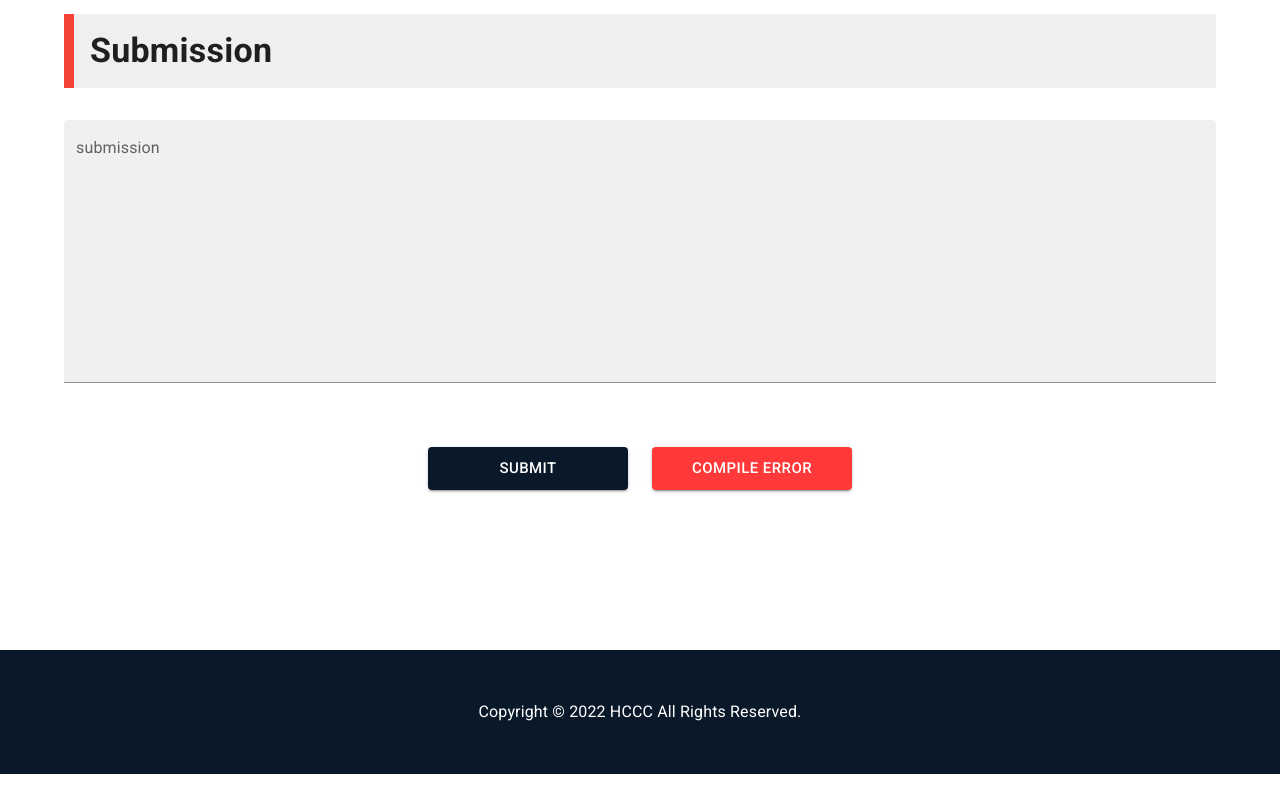
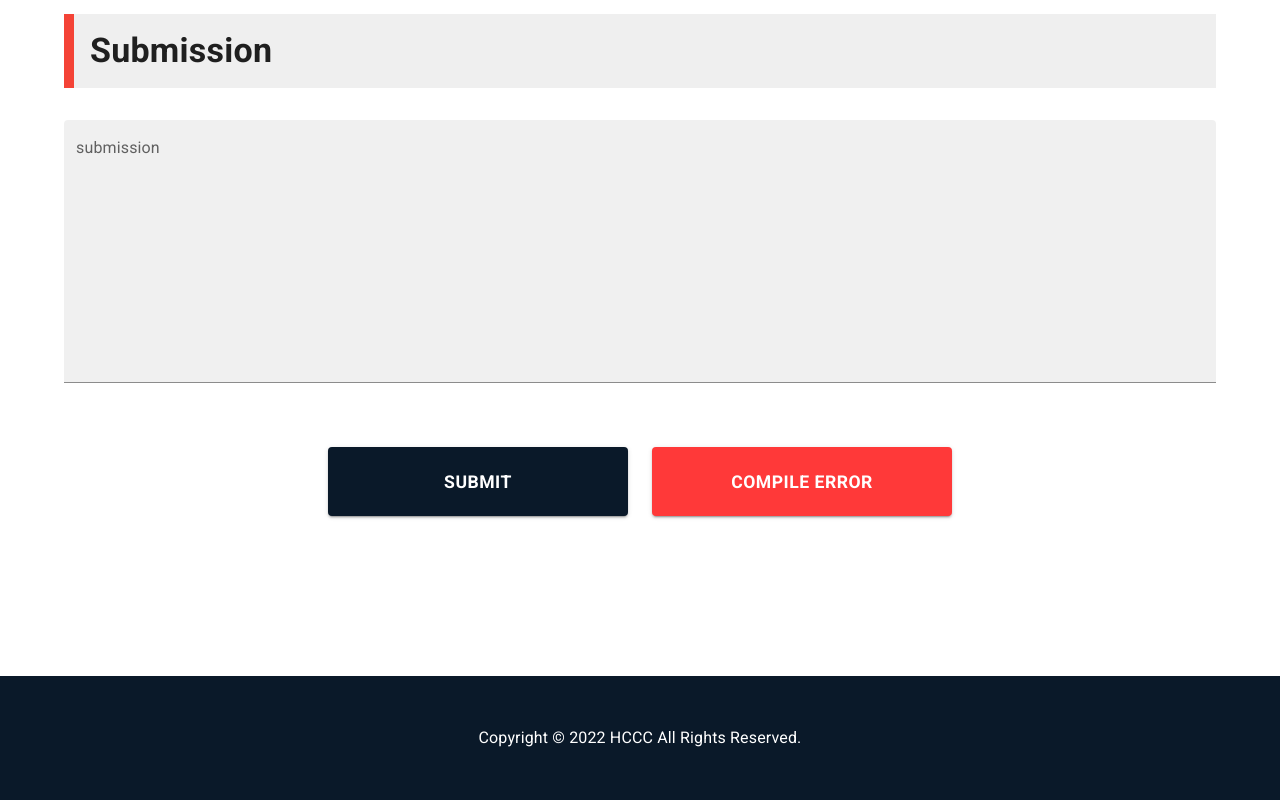
Before and after one commit to HumanCCompilerContest/Human-C-Compiler-Contest_frontend, a Next.js app: page /problems/1 in a window 1280 px wide. Shown: the part 1672-2472 px from the top of the page. Before the commit the page ends 2446 px from the top, so only its background shows below. Built offline with nearby package versions, Linux system fonts and the light colour scheme.

Commit message:
[fix] change submit button style

```diff
--- a/src/pages/problems/[id].tsx
+++ b/src/pages/problems/[id].tsx
@@ -257,7 +257,15 @@ const Problem = () => {
                   <Button
                     variant='contained'
                     size='large'
-                    sx={{ width: '200px' }}
+                    sx={{
+                      width: '300px',
+                      py: '1.2rem',
+                      fontSize: '1.1rem',
+                      fontWeight: '700',
+                      '&:hover': {
+                        opacity: 0.8,
+                      },
+                    }}
                     onClick={handleSubmit(onSubmit)}
                   >
                     Submit
@@ -266,9 +274,12 @@ const Problem = () => {
                     variant='contained'
                     size='large'
                     sx={{
-                      width: '200px',
+                      width: '300px',
                       backgroundColor: '#ff3939',
                       ml: '1.5rem',
+                      py: '1.2rem',
+                      fontSize: '1.1rem',
+                      fontWeight: '700',
                       '&:hover': {
                         backgroundColor: '#ff3939',
                         opacity: 0.8,
```
